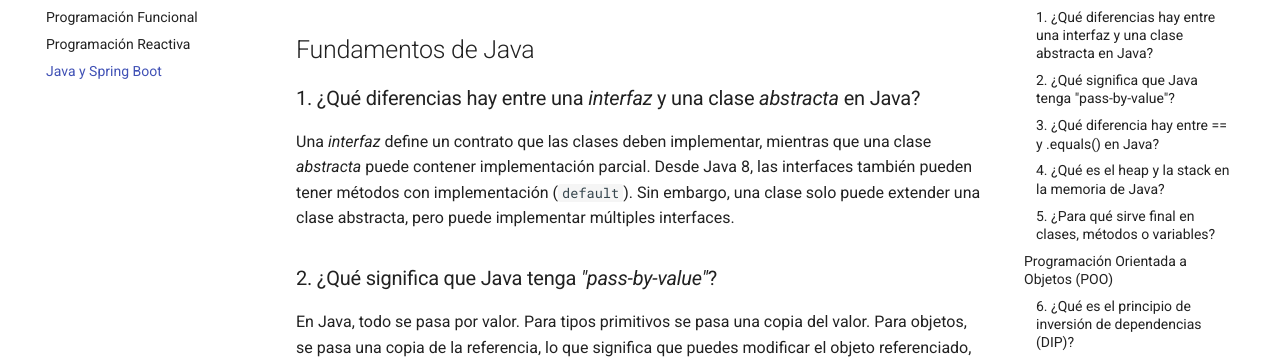
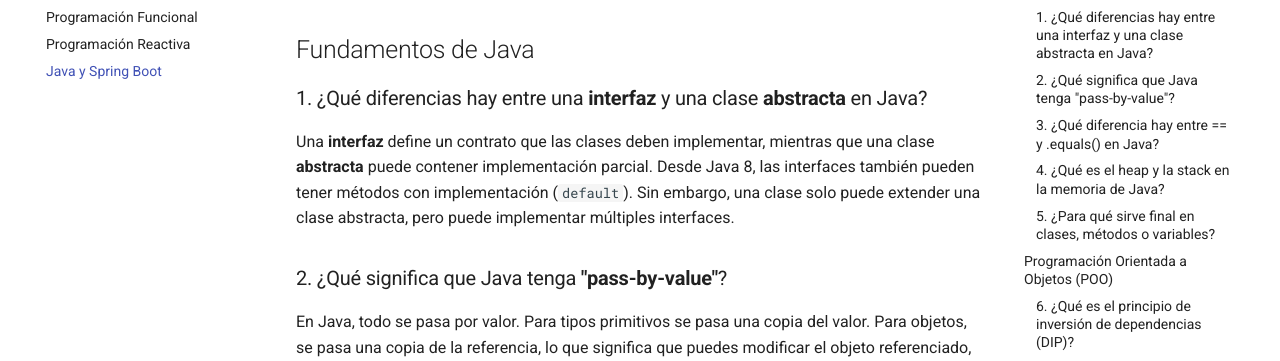
Before and after one commit to geovannymcode/geolabs-test.github.io, an MkDocs documentation site: the page built from docs/spring.md, in a window 1280 px wide. Shown: the part 148-509 px from the top of the page. Built offline with MkDocs 1.6.1 and Material for MkDocs 9.7.7, drawn with Linux system fonts in a browser that asks for light colours; comment, search, counter and statistics services are not loaded.

Commit message:
Commit retroactivo

```diff
--- a/docs/spring.md
+++ b/docs/spring.md
@@ -2,10 +2,10 @@
 
 ## Fundamentos de Java
 
-### 1. ¿Qué diferencias hay entre una *interfaz* y una clase *abstracta* en Java?
-Una *interfaz* define un contrato que las clases deben implementar, mientras que una clase *abstracta* puede contener implementación parcial. Desde Java 8, las interfaces también pueden tener métodos con implementación (`default`). Sin embargo, una clase solo puede extender una clase abstracta, pero puede implementar múltiples interfaces.
+### 1. ¿Qué diferencias hay entre una **interfaz** y una clase **abstracta** en Java?
+Una **interfaz** define un contrato que las clases deben implementar, mientras que una clase **abstracta** puede contener implementación parcial. Desde Java 8, las interfaces también pueden tener métodos con implementación (`default`). Sin embargo, una clase solo puede extender una clase abstracta, pero puede implementar múltiples interfaces.
 
-### 2. ¿Qué significa que Java tenga *"pass-by-value"*?
+### 2. ¿Qué significa que Java tenga **"pass-by-value"**?
 En Java, todo se pasa por valor. Para tipos primitivos se pasa una copia del valor. Para objetos, se pasa una copia de la referencia, lo que significa que puedes modificar el objeto referenciado, pero no cambiar la referencia original.
 
 ### 3. ¿Qué diferencia hay entre == y .equals() en Java?
```
